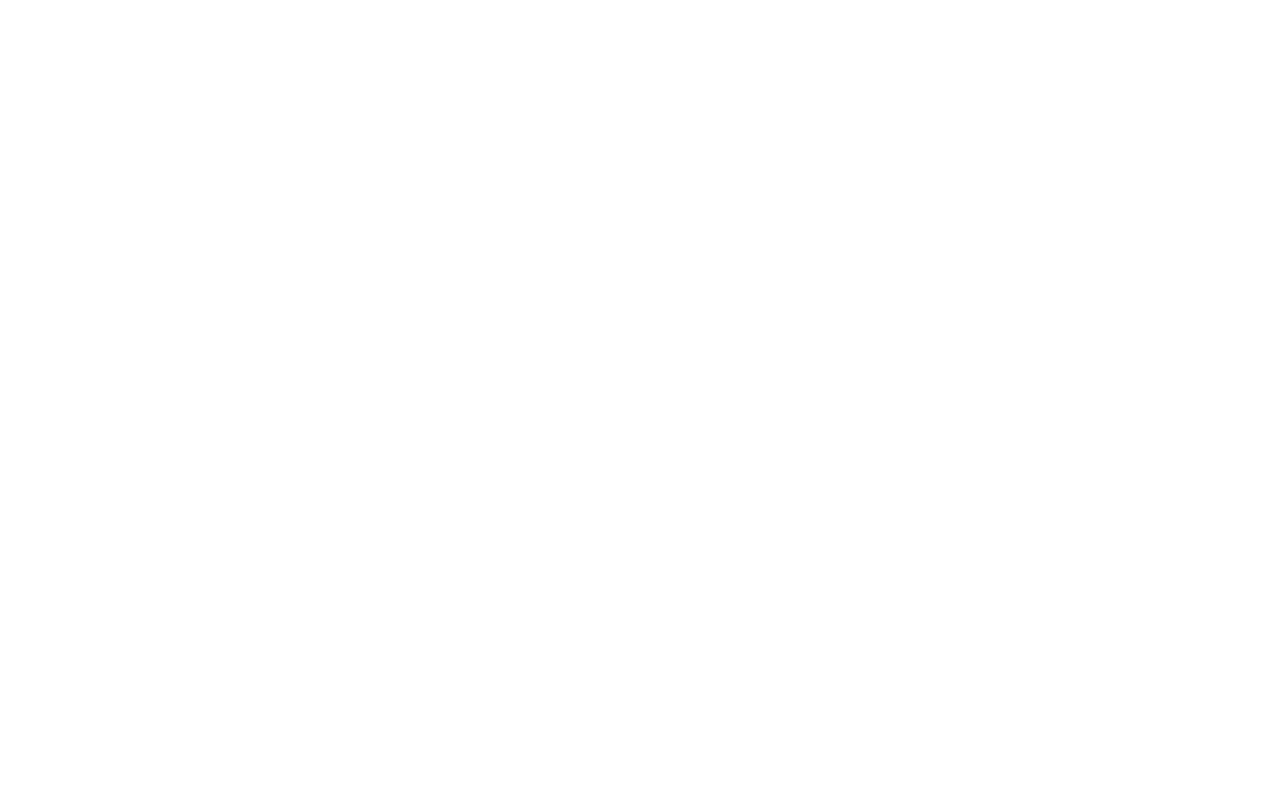
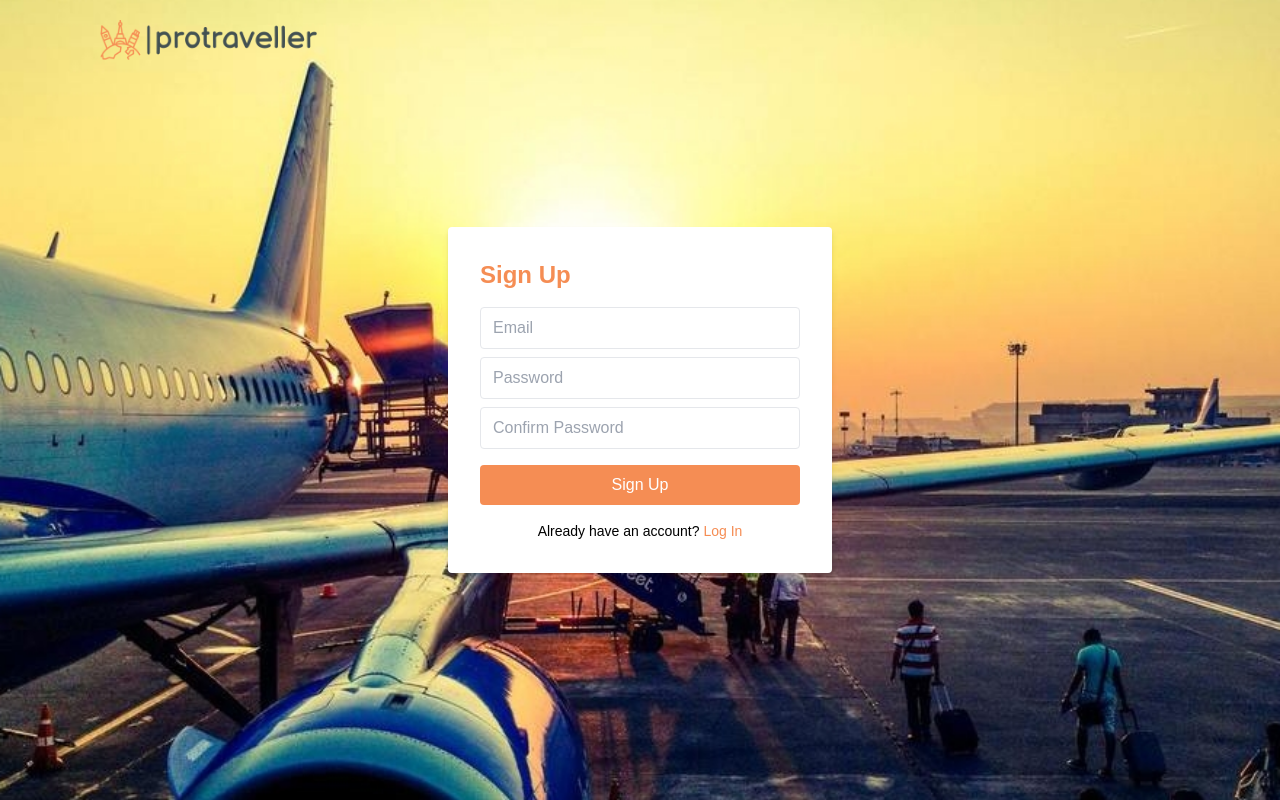
Before and after one commit to Vcky4/ProTraveller, a React (Create React App) app in the folder frontend/protraveller/: page /signup in a window 1280 px wide. Before the commit this address had no page. Built offline with nearby package versions, Linux system fonts and the light colour scheme.

Commit message:
complete sign up

```diff
--- a/frontend/protraveller/src/App.js
+++ b/frontend/protraveller/src/App.js
@@ -2,6 +2,7 @@
 import { LandingPage } from './pages/LandingPage';
 import ScrollToTop from './components/ScrollToTop';
 import Login from './pages/Login';
+import SignUp from './pages/SignUp';
 
 function App() {
   return (
@@ -11,6 +12,7 @@
         <Routes>
           <Route path='/' element={<LandingPage />} />
           <Route path='/login' element={<Login />} />
+          <Route path="/signup" element={<SignUp />} />
           {/* <Route path='/terms-and-conditions' element={<TermsAndConditions />} />
         <Route path='/privacy-policy' element={<PrivacyPolicy />} />
         <Route path='/about' element={<About />} />
--- a/frontend/protraveller/src/components/Header.js
+++ b/frontend/protraveller/src/components/Header.js
@@ -33,7 +33,7 @@
 
                     <div className='flex items-center justify-center gap-4 text-sm'>
                         <button className='border px-8 py-1 rounded choc-brown border-color'><Link to="/login" smooth>Login</Link></button>
-                        <button className='button-background text-white px-10 py-1 rounded'><Link to="/#waitlist" smooth>Get Started</Link></button>
+                        <button className='button-background text-white px-10 py-1 rounded'><Link to="/signup" smooth>Get Started</Link></button>
                     </div>
                 </div>
                 <div className='xl:hidden absolute top-7 right-8 md:right-16'>
@@ -51,8 +51,8 @@
                     </div>
 
                     <div className='flex flex-col  justify-center gap-4 text-sm'>
-                        <button className='border px-2 md:px-8 py-1 rounded choc-brown border-color'><Link to="/#enquiries" smooth onClick={toggleNavbar}>Login</Link></button>
-                        <button className='button-background text-white px-2 py-1 rounded w-full'><Link to="/#waitlist" smooth onClick={toggleNavbar}>Get Started</Link></button>
+                        <button className='border px-2 md:px-8 py-1 rounded choc-brown border-color'><Link to="/login" smooth onClick={toggleNavbar}>Login</Link></button>
+                        <button className='button-background text-white px-2 py-1 rounded w-full'><Link to="/signup" smooth onClick={toggleNavbar}>Get Started</Link></button>
                     </div>
                 </div>
             }
--- a/frontend/protraveller/src/components/Hero.js
+++ b/frontend/protraveller/src/components/Hero.js
@@ -27,7 +27,7 @@
           <h3 className='text-xl 2xl:text-2xl cream text-center playfair mt-16'>
             Discover Your Journey, Live the Adventure - Protraveller
           </h3>
-          <button className='rounded-full border px-20 font-semibold py-4 mt-24 mb-40 cream'><Link to="#waitlist" smooth>Get Started</Link></button>
+          <button className='rounded-full border px-20 font-semibold py-4 mt-24 mb-40 cream'><Link to="/signup" smooth>Get Started</Link></button>
         </div>
       </div>
     </section>
--- /dev/null
+++ b/frontend/protraveller/src/components/LoginPage.js
@@ -0,0 +1,81 @@
+import React, { useState } from 'react';
+import home from '../images/home.jpg'
+import { Link } from 'react-router-dom';
+import logo from '../images/logo.png'
+
+
+
+const LoginPage = () => {
+    const [email, setEmail] = useState('');
+    const [password, setPassword] = useState('');
+
+    const handleLogin = () => {
+        // Handle the login logic here, e.g., sending a request to your server
+
+        // For this example, we'll just log the email and password
+        console.log('Email:', email);
+        console.log('Password:', password);
+    };
+
+    return (
+        <div
+            className="flex items-center justify-center h-screen"
+            style={{
+                backgroundImage: `url(${home})`,
+                backgroundSize: 'cover', // Adjust to your needs
+                backgroundPosition: 'center', // Adjust to your needs
+            }}
+        >
+            <div className='absolute top-0 xl:left-20 left-0 mt-5 ml-5'>
+                <Link to="/" smooth>
+                    <div className=''>
+                        <img src={logo} alt="" className='h-10 pointer-events-none' />
+                    </div>
+                </Link>
+            </div>
+            <div className="bg-white p-8 rounded shadow-md w-96">
+                <h2 className="text-2xl choc-brown font-semibold mb-4">Login</h2>
+                <div className="mb-4">
+                    <label htmlFor="email" className="block choc-brown text-sm font-medium text-gray-700">
+                        Email
+                    </label>
+                    <input
+                        type="email"
+                        id="email"
+                        className="w-full choc-brown p-2 border rounded"
+                        placeholder="Your Email"
+                        value={email}
+                        onChange={(e) => setEmail(e.target.value)}
+                    />
+                </div>
+                <div className="mb-4">
+                    <label htmlFor="password" className="block choc-brown text-sm font-medium text-gray-700">
+                        Password
+                    </label>
+                    <input
+                        type="password"
+                        id="password"
+                        className="w-full choc-brown p-2 border rounded"
+                        placeholder="Your Password"
+                        value={password}
+                        onChange={(e) => setPassword(e.target.value)}
+                    />
+                </div>
+                <button
+                    className="w-full button-background text-white p-2 rounded"
+                    onClick={handleLogin}
+                >
+                    Login
+                </button>
+                <p className="text-center text-sm mt-4">
+                    Don't have an account?{' '}
+                    <Link to="/signup" className="choc-brown hover:underline">
+                        Sign Up
+                    </Link>
+                </p>
+            </div>
+        </div>
+    );
+};
+
+export default LoginPage;
--- /dev/null
+++ b/frontend/protraveller/src/pages/SignUp.js
@@ -0,0 +1,69 @@
+import React, { useState } from 'react';
+import { Link } from 'react-router-dom';
+import flight2 from '../images/flight2.jpg';
+import logo from '../images/logo.png'
+
+
+const SignUp = () => {
+    const [email, setEmail] = useState('');
+    const [password, setPassword] = useState('');
+    const [confirmPassword, setConfirmPassword] = useState('');
+
+    const handleSignUp = () => {
+        // Handle sign-up logic
+    };
+
+    return (
+        <div
+            className="flex items-center justify-center h-screen"
+            style={{
+                backgroundImage: `url(${flight2})`,
+                backgroundSize: 'cover',
+                backgroundPosition: 'center',
+            }}
+        >
+            <div className='absolute top-0 xl:left-20 left-0 mt-5 ml-5'>
+                <Link to="/" smooth>
+                    <div className=''>
+                        <img src={logo} alt="" className='h-10 pointer-events-none' />
+                    </div>
+                </Link>
+            </div>
+            <div className="bg-white p-8 rounded shadow-md w-96">
+                <h2 className="text-2xl choc-brown font-semibold mb-4">Sign Up</h2>
+                <input
+                    type="text"
+                    placeholder="Email"
+                    value={email}
+                    onChange={(e) => setEmail(e.target.value)}
+                    className="w-full border choc-brown rounded py-2 px-3 mb-2"
+                />
+                <input
+                    type="password"
+                    placeholder="Password"
+                    value={password}
+                    onChange={(e) => setPassword(e.target.value)}
+                    className="w-full border choc-brown rounded py-2 px-3 mb-2"
+                />
+                <input
+                    type="password"
+                    placeholder="Confirm Password"
+                    value={confirmPassword}
+                    onChange={(e) => setConfirmPassword(e.target.value)}
+                    className="w-full border choc-brown rounded py-2 px-3 mb-4"
+                />
+                <button onClick={handleSignUp} className=" button-background text-white w-full py-2 rounded">
+                    Sign Up
+                </button>
+                <p className="text-center text-sm mt-4">
+                    Already have an account?{' '}
+                    <Link to="/login" className="choc-brown hover:underline">
+                        Log In
+                    </Link>
+                </p>
+            </div>
+        </div>
+    );
+};
+
+export default SignUp;
```
Also changed, not shown: frontend/protraveller/src/pages/Login.js (+5 -63 lines), frontend/protraveller/src/images/flight2.jpg (added). Lines whose indentation alone changed are shown as unchanged.
